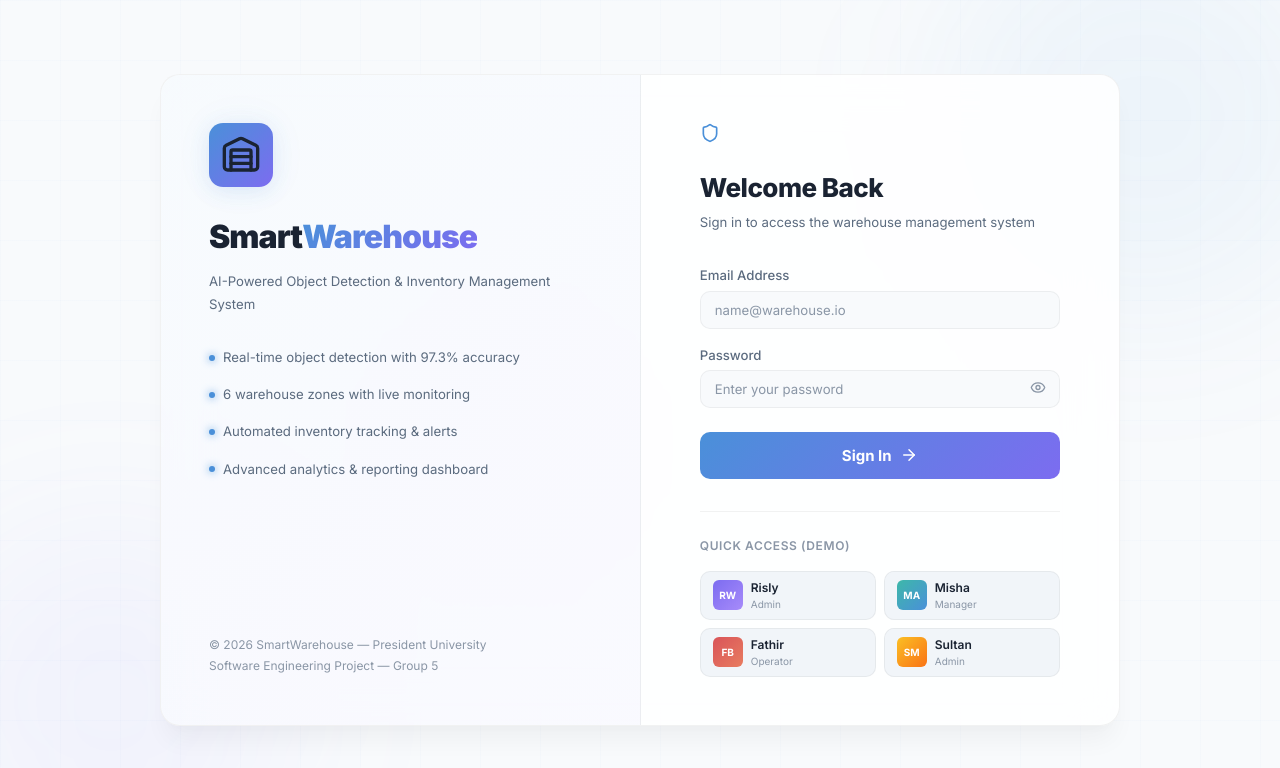
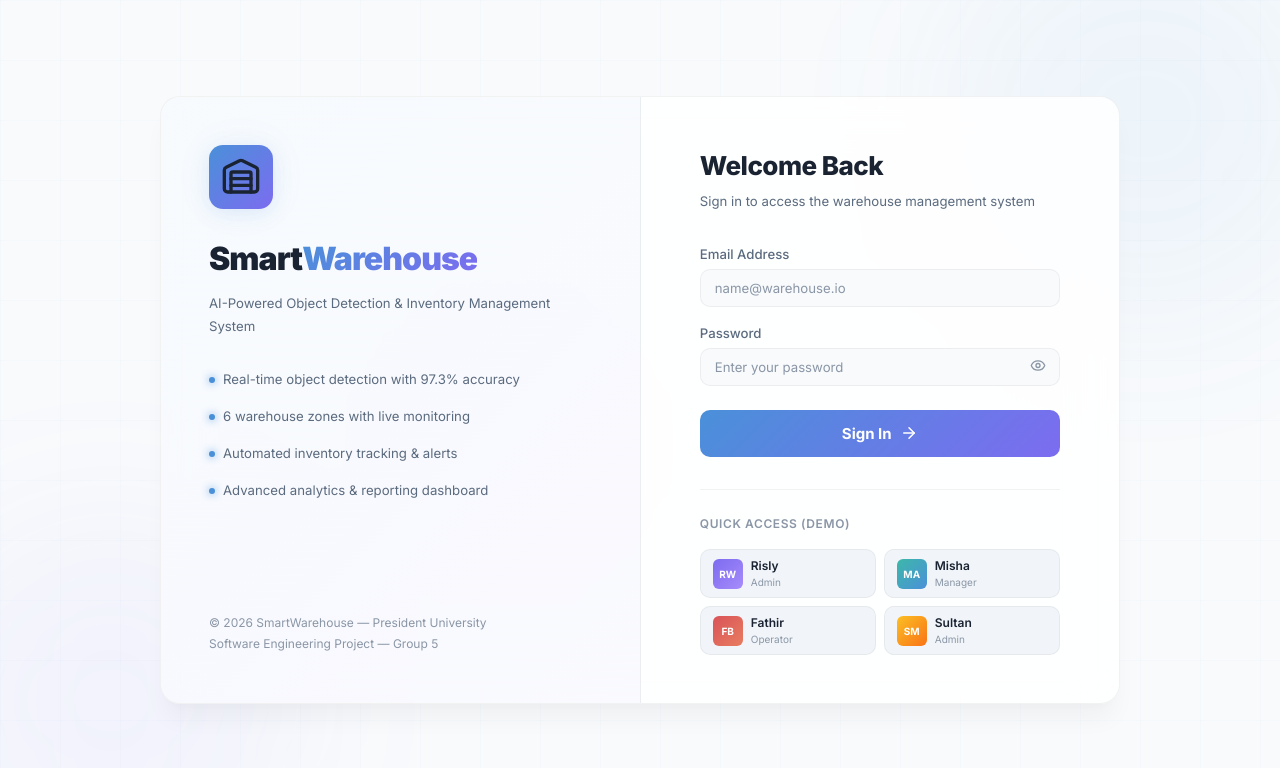
Before and after one commit to SultanZhalifa/smart-warehouse, a React (Vite) app: page /login in a window 1280 px wide. Shown: the top 768 px of the page. Built offline with nearby package versions, Linux system fonts and the light colour scheme.

Commit message:
ui: remove shield icon from login page

```diff
--- a/src/pages/LoginPage.jsx
+++ b/src/pages/LoginPage.jsx
@@ -83,7 +83,6 @@ export default function LoginPage() {
         <div className="login-form-section">
           <div className="login-form-wrapper">
             <div className="login-form-header">
-              <Shield size={20} className="login-shield" />
               <h2>Welcome Back</h2>
               <p>Sign in to access the warehouse management system</p>
             </div>
```
